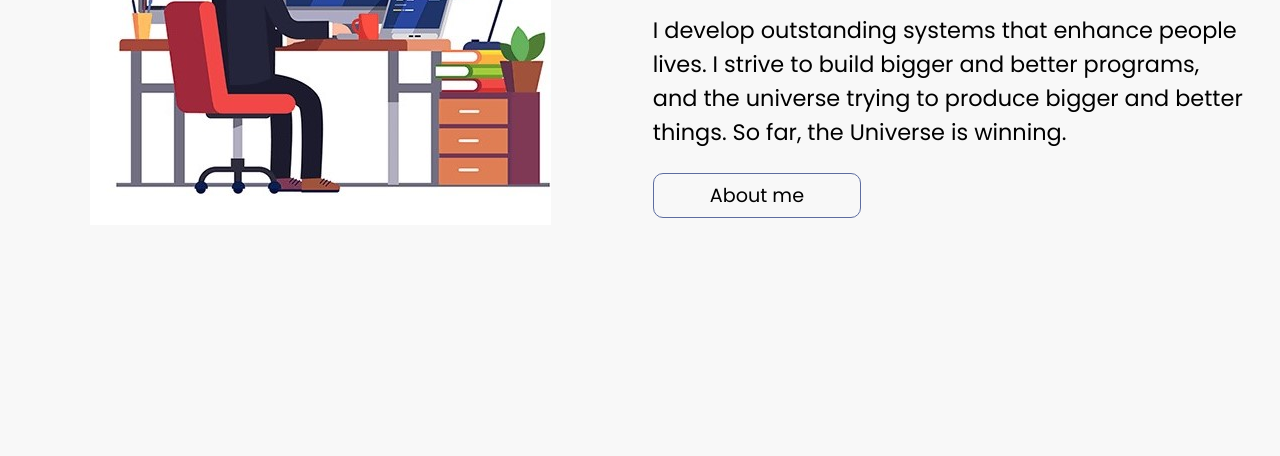
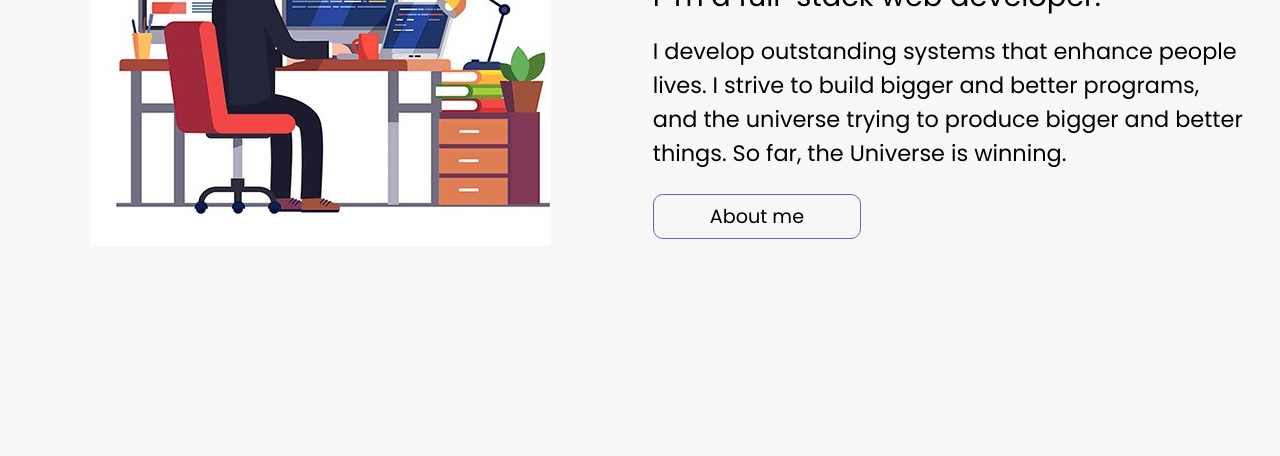
Before and after one commit to James-nyagatare/MyBrand, a plain HTML site: page UI/index.html in a window 1280 px wide. Shown: the part 344-800 px from the top of the page. Drawn offline with Linux system fonts and the light colour scheme.

Commit message:
feat(landing): add a 10% padding - add a 10% padding N/A

```diff
--- a/UI/css/styles.css
+++ b/UI/css/styles.css
@@ -151,7 +151,7 @@ nav {
 }
 /* landing page  */
 #landing-page {
-  padding: 6.4rem 0;
+  padding: 10% 0;
   background-color: var(--bg-main);
   display: grid;
   grid-gap: 0;
```
